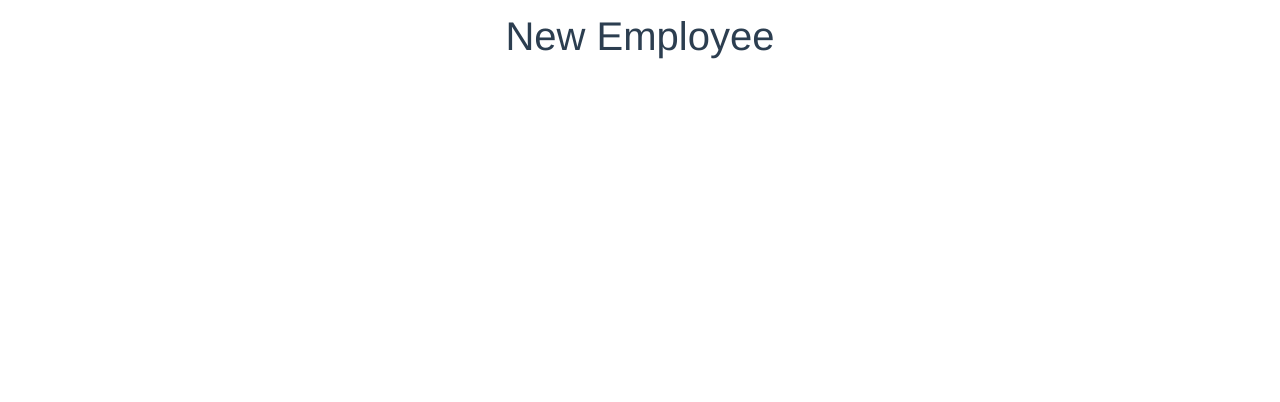
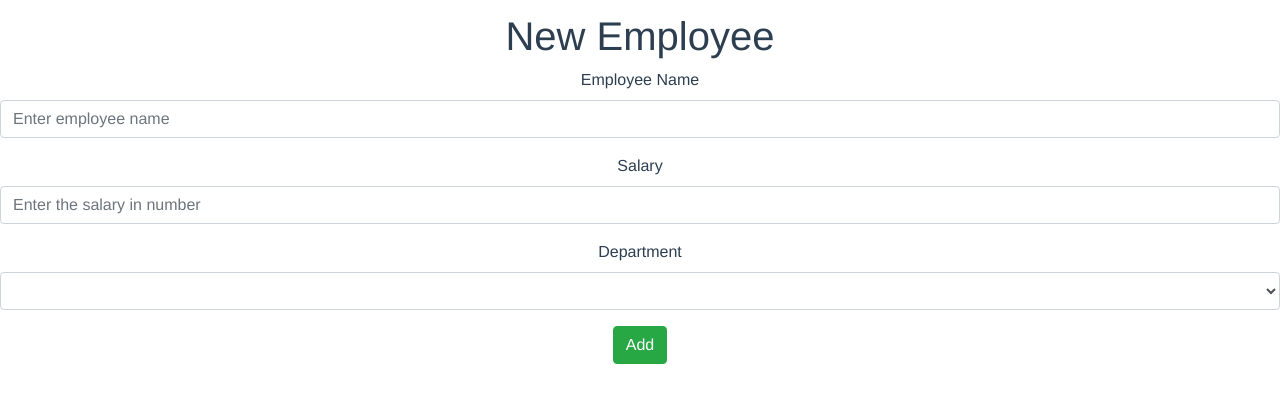
Before and after one commit to graphyees/Graphs-web, a Vue app: page /my-employees/newemployee in a window 1280 px wide. Shown: the part 272-674 px from the top of the page. Built offline with nearby package versions, Linux system fonts and the light colour scheme.

Commit message:
create a new employee works

```diff
--- a/src/components/NewEmployee.vue
+++ b/src/components/NewEmployee.vue
@@ -1,16 +1,70 @@
 <template>
   <div class="hello">
-   <h1>New Employee </h1>
+    <h1>New Employee </h1>
+    <div>
+      <form>
+        <div class="form-group">
+          <label for="name">Employee Name</label>
+          <input v-model="name" class="input form-control" type="text" id="name" aria-describedby="emailHelp" placeholder="Enter employee name">
+        </div>
+        <div class="form-group">
+          <label for="salary">Salary</label>
+          <input v-model="salary" type="number" class="form-control" id="salary" aria-describedby="emailHelp" placeholder="Enter the salary in number">
+        </div>
+        <div class="form-group">
+          <label for="department">Department</label>
+          <select v-model="department"  type="text" class="form-control" id="department" placeholder="select a department">
+            <option>admin</option>
+            <option>support</option>
+            <option>contracts</option>
+            <option>proyects</option>
+            <option>rrhh</option>
+          </select>
+        </div>
+          <button type="button" value="Submit" class="btn btn-success" @click = sendEmployeeData(name,salary,department)>Add</button>
+      </form>
+    </div>
   </div>
 </template>
 
 
 <script>
+import Vue from 'vue'
+import axios from 'axios'
+import VueAxios from 'vue-axios'
+
+Vue.use(VueAxios, axios);
+
 export default {
-  name: 'NewEmployee',
+  name: 'NewWmployee',
+  data () {
+    return {
+      name:'',
+      salary: null,
+      department: ''
+    }
+  },
+  mounted(){
+    this.sendEmployeeData
+  },
+  methods: {
+    sendEmployeeData: function (name, salary, department) {
+        axios.post('http://localhost:3001/my-employees/newemployee', {
+            name: name,
+            salary: salary,
+            department: department
+        }).then(response => {
+            if (event) event.preventDefault()
+            alert("Employee registered")
+        }).catch(error => {
+            console.log(error);
+        if (event) event.preventDefault()
+          alert("Employee not registered\n" + error)
+        });
+    }
+  }
 }
 </script>
-
 
 <!-- Add "scoped" attribute to limit CSS to this component only -->
 <style scoped>
```
